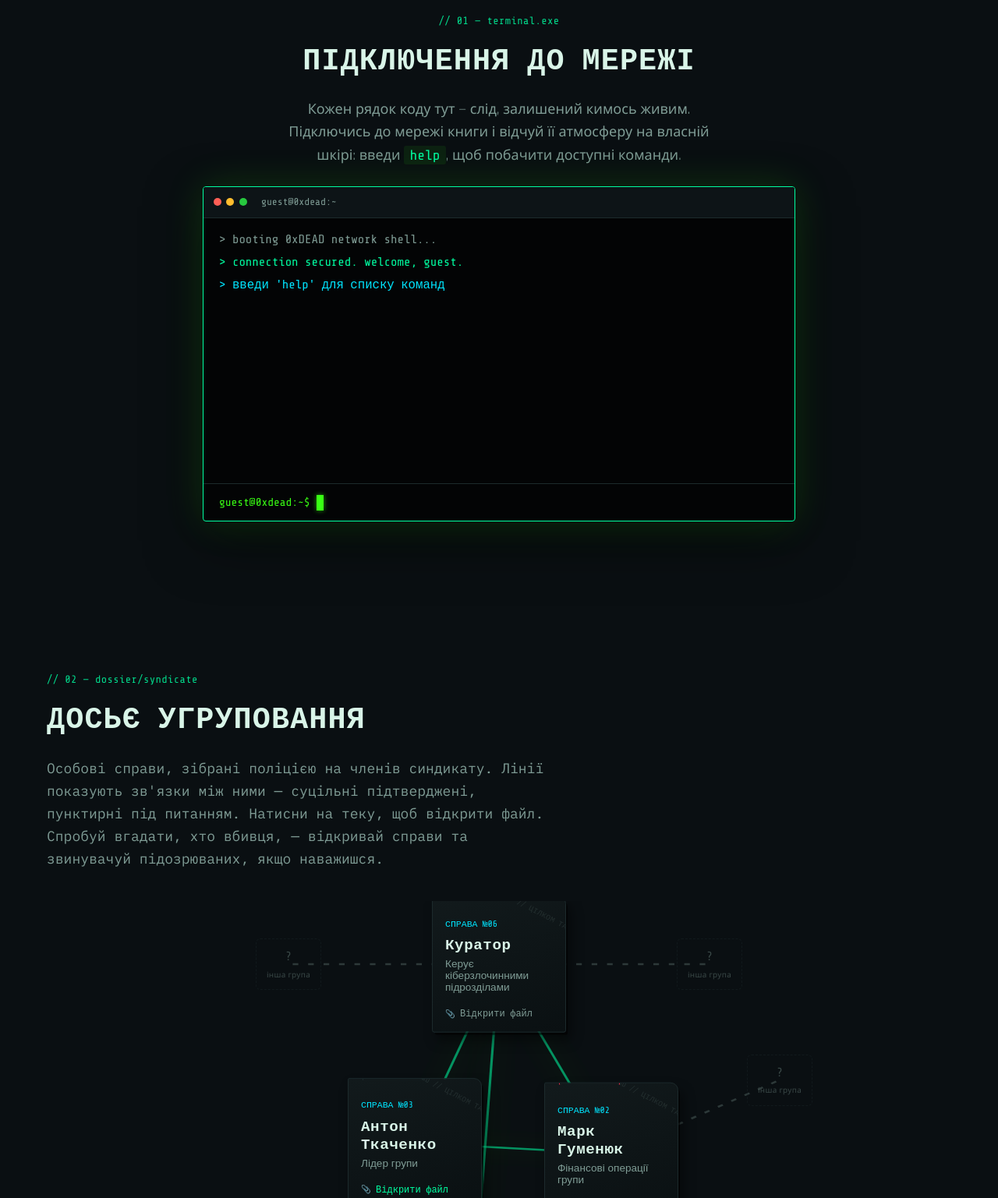
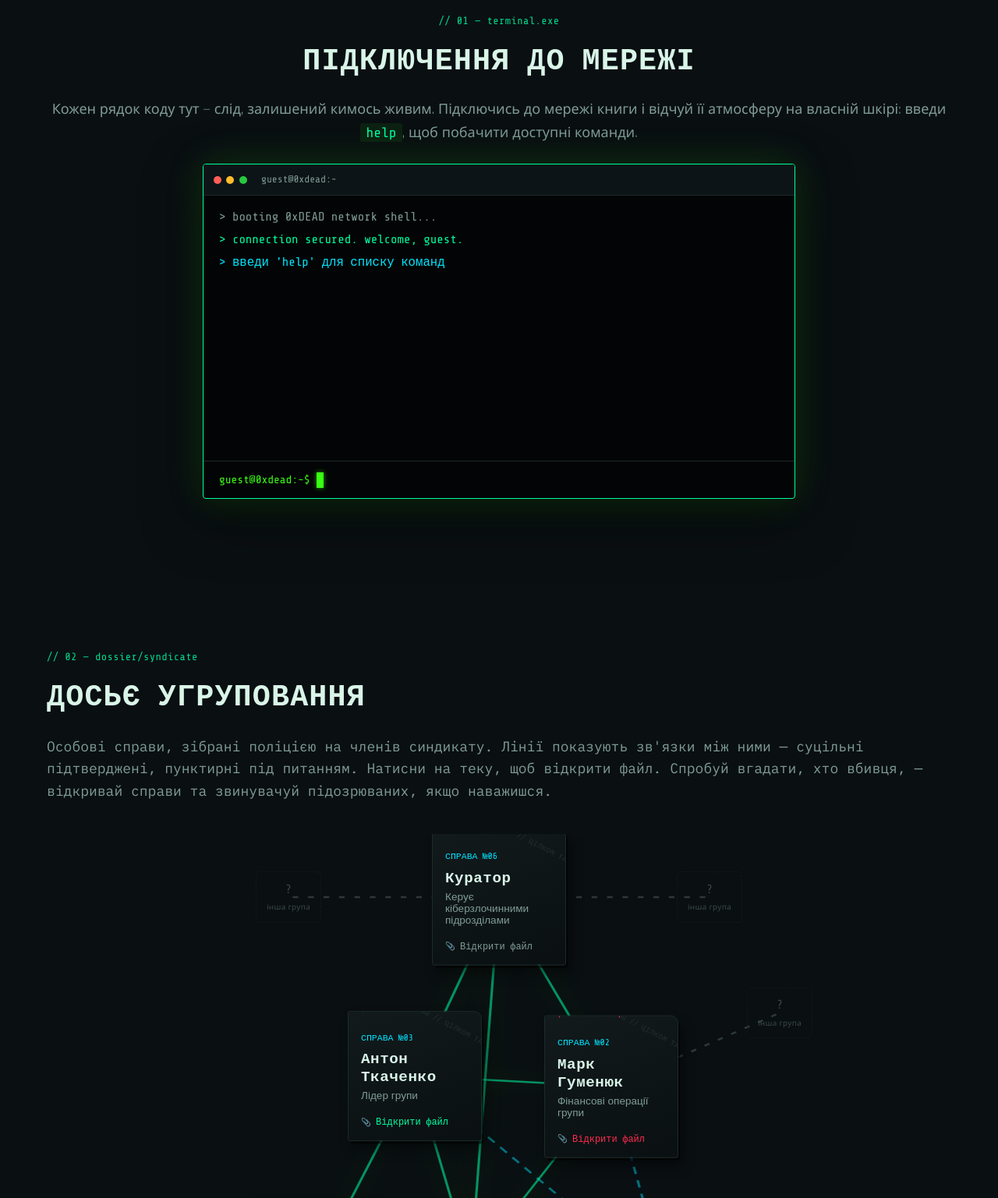
Before and after one commit to AdrianaSozanska/0XDEAD, a plain HTML site: page index.html in a window 1280 px wide. Shown: the part 880-2417 px from the top of the page at 78% size. Drawn offline with nearby package versions, Linux system fonts and the light colour scheme; animation ran at ten frames a second.

Commit message:
Widen terminal/dossier/archive lede text to fill section width
Co-Authored-By: Claude Sonnet 5 <noreply@anthropic.com>
Claude-Session: https://claude.ai/code/session_0178Hag4zwZismMvBwvH7FJU

```diff
--- a/assets/css/style.css
+++ b/assets/css/style.css
@@ -134,6 +134,9 @@ code {
 }
 .lede--mono {
   font-family: 'IBM Plex Mono', monospace;
+}
+.lede--wide {
+  max-width: 100%;
 }
 
 /* ---------- buttons ---------- */
@@ -817,6 +820,9 @@ code {
   margin-left: auto;
   margin-right: auto;
 }
+.terminal-section .section__lede.lede--wide {
+  max-width: 100%;
+}
 .terminal--featured {
   max-width: 760px;
   margin-left: auto;
--- a/index.html
+++ b/index.html
@@ -151,7 +151,7 @@
     <div class="section__inner">
       <p class="section__eyebrow">// 01 — terminal.exe</p>
       <h2 class="section__title">Підключення до мережі</h2>
-      <p class="section__lede">Кожен рядок коду тут — слід, залишений кимось живим. Підключись до мережі книги і відчуй її атмосферу на власній шкірі: введи <code>help</code>, щоб побачити доступні команди.</p>
+      <p class="section__lede lede--wide">Кожен рядок коду тут — слід, залишений кимось живим. Підключись до мережі книги і відчуй її атмосферу на власній шкірі: введи <code>help</code>, щоб побачити доступні команди.</p>
 
       <div class="terminal terminal--featured" id="terminal-window">
         <div class="terminal__bar">
@@ -175,7 +175,7 @@
     <div class="section__inner">
       <p class="section__eyebrow">// 02 — dossier/syndicate</p>
       <h2 class="section__title">Досьє угруповання</h2>
-      <p class="section__lede lede--mono">Особові справи, зібрані поліцією на членів синдикату. Лінії показують зв'язки між ними — суцільні підтверджені, пунктирні під питанням. Натисни на теку, щоб відкрити файл. Спробуй вгадати, хто вбивця, — відкривай справи та звинувачуй підозрюваних, якщо наважишся.</p>
+      <p class="section__lede lede--mono lede--wide">Особові справи, зібрані поліцією на членів синдикату. Лінії показують зв'язки між ними — суцільні підтверджені, пунктирні під питанням. Натисни на теку, щоб відкрити файл. Спробуй вгадати, хто вбивця, — відкривай справи та звинувачуй підозрюваних, якщо наважишся.</p>
 
       <div class="dossier-net" id="dossierNet">
         <div class="dossier-net__stage">
@@ -191,7 +191,7 @@
     <div class="section__inner">
       <p class="section__eyebrow">// 03 — archive/</p>
       <h2 class="section__title">Класифікований архів</h2>
-      <p class="section__lede lede--mono">Холодне сховище поліції: докази у справі проти угруповання. Відкривай у будь-якому порядку — коду тут немає, бо нічого не заблоковано.</p>
+      <p class="section__lede lede--mono lede--wide">Холодне сховище поліції: докази у справі проти угруповання. Відкривай у будь-якому порядку — коду тут немає, бо нічого не заблоковано.</p>
 
       <div class="archive-grid" id="archiveGrid"></div>
     </div>
```
